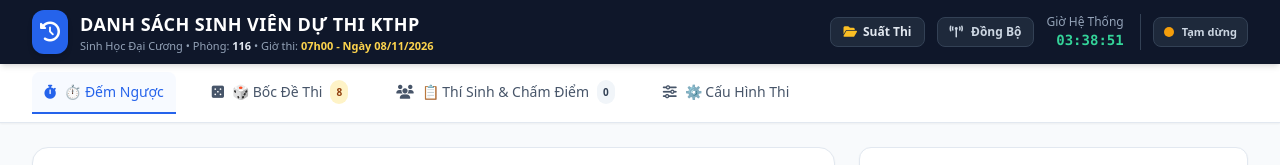
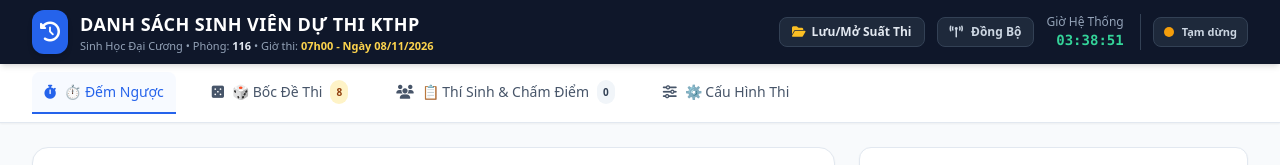
Before and after one commit to thanhhuynh8989-stack/Exam_note, a plain HTML site: page index.html in a window 1280 px wide. Shown: the top 165 px of the page. Drawn offline with nearby package versions, Linux system fonts and the light colour scheme.

Commit message:
Update button text for session management

```diff
--- a/index.html
+++ b/index.html
@@ -474,7 +474,7 @@
                     <button @click="openSessionModal()"
                             class="flex items-center space-x-1.5 px-3 py-1.5 rounded-lg border border-slate-700 bg-slate-800 hover:bg-slate-700 text-slate-200 hover:text-white text-xs font-bold transition-all">
                         <i class="fa-solid fa-folder-open text-amber-400"></i>
-                        <span>Suất Thi</span>
+                        <span>Lưu/Mở Suất Thi</span>
                         <span x-show="sessionState.savedSessions.length > 0"
                               class="px-1.5 py-0.2 bg-amber-500 text-slate-900 rounded-full text-[10px] font-black"
                               x-text="sessionState.savedSessions.length"></span>
```
